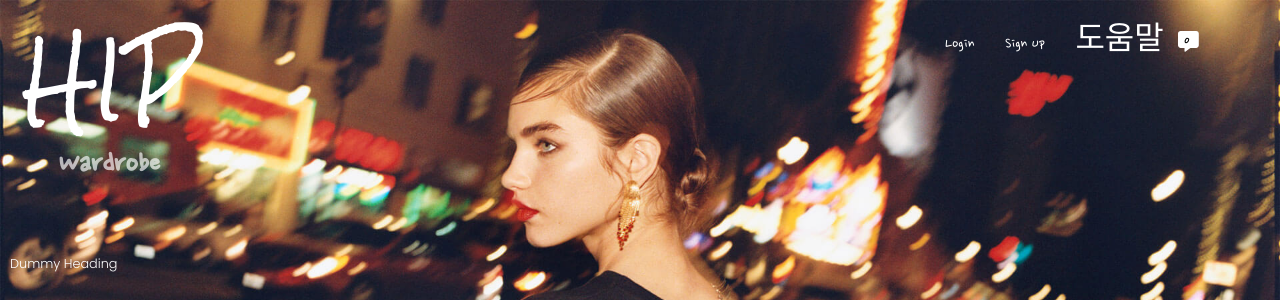
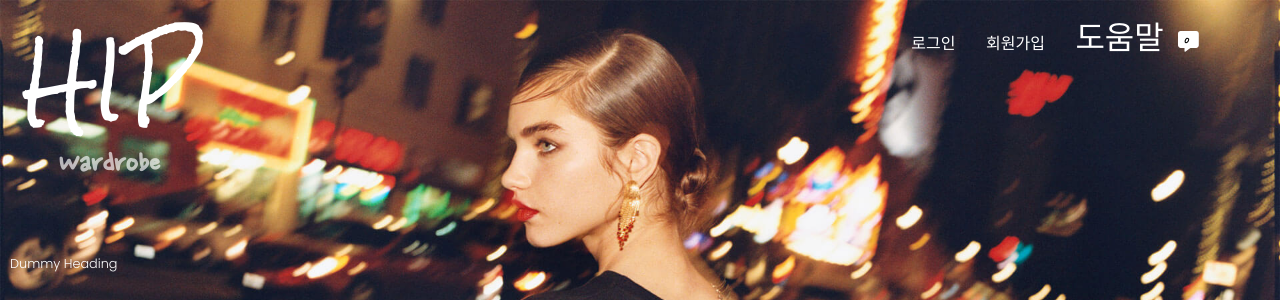
Before and after one commit to Passion-Leader/hipdrobe, a Django app: page / in a window 1280 px wide. Shown: the top 300 px of the page. Run offline with Django 3.2, Linux system fonts and the light colour scheme; some libraries are stand-ins or nearby versions; some web fonts are replaced.

Commit message:
base.html 수정

```diff
--- a/src/web/config/templates/base.html
+++ b/src/web/config/templates/base.html
@@ -121,17 +121,17 @@
                     <div id="log-section">
                         <ul>
                         <li class="login-info" style="font-size:2em;">
-                                <!-- <a data-toggle="modal" href="#exampleModal">로그인</a> -->
-                                {% if user.is_active %}
-                                <li><a href="{%url 'login' %}"> <span class="glyphicon glyphicon-heart"></span></a></li>
-                                <span>{{user.email}}님 환영합니다</span>
-                                <li><a href="{% url 'logout' %}">Logout</a></li>
+                            <!-- <a data-toggle="modal" href="#exampleModal">로그인</a> -->
+                            {% if user.is_active %}
+                            <li><a href="{%url 'hipdrobe:signin' %}"> <span class="glyphicon glyphicon-heart"></span></a></li>
+                            <span>{{user.username}}님 환영합니다</span>
+                            <li><a href="{% url 'hipdrobe:logout' %}">로그아웃</a></li>
 
-                                {% else %}
-                                <li><a href="{%url 'login' %}"> <span class="glyphicon glyphicon-user"></span> Login</a></li>
-                                <li><a class="nav-link" href="{%url 'hipdrobe:signup' %}">Sign Up</a></li>
-                                {% endif %}
-                            </li>
+                            {% else %}
+                            <li><a href="{%url 'hipdrobe:signin' %}"> <span class="glyphicon glyphicon-user"></span> 로그인</a></li>
+                            <li><a class="nav-link" href="{%url 'hipdrobe:signup' %}">회원가입</a></li>
+                            {% endif %}
+                        </li>
 
 
                             </li>
```
